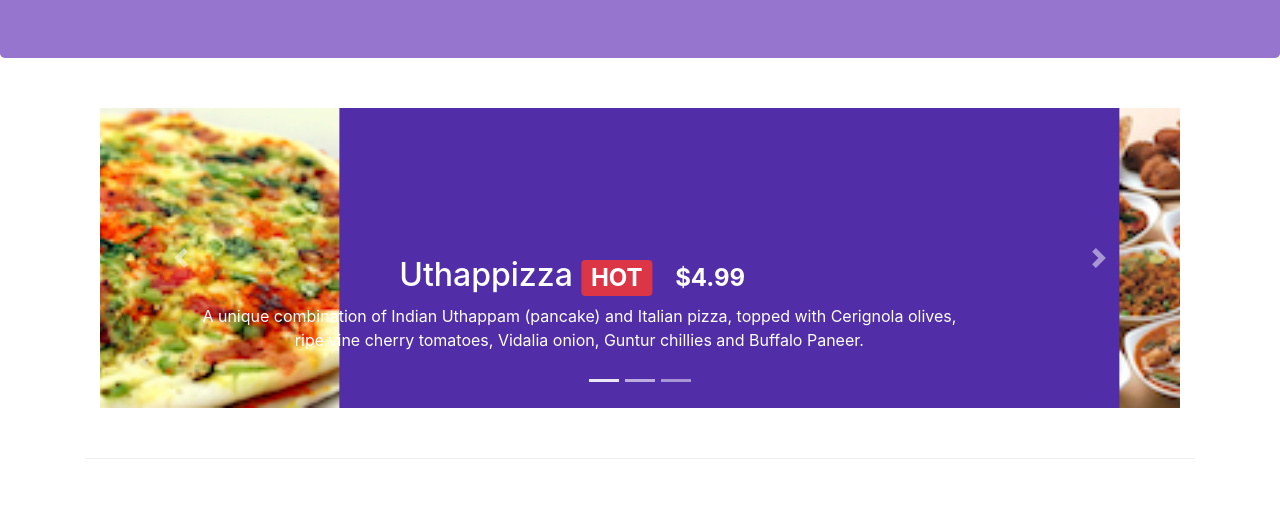
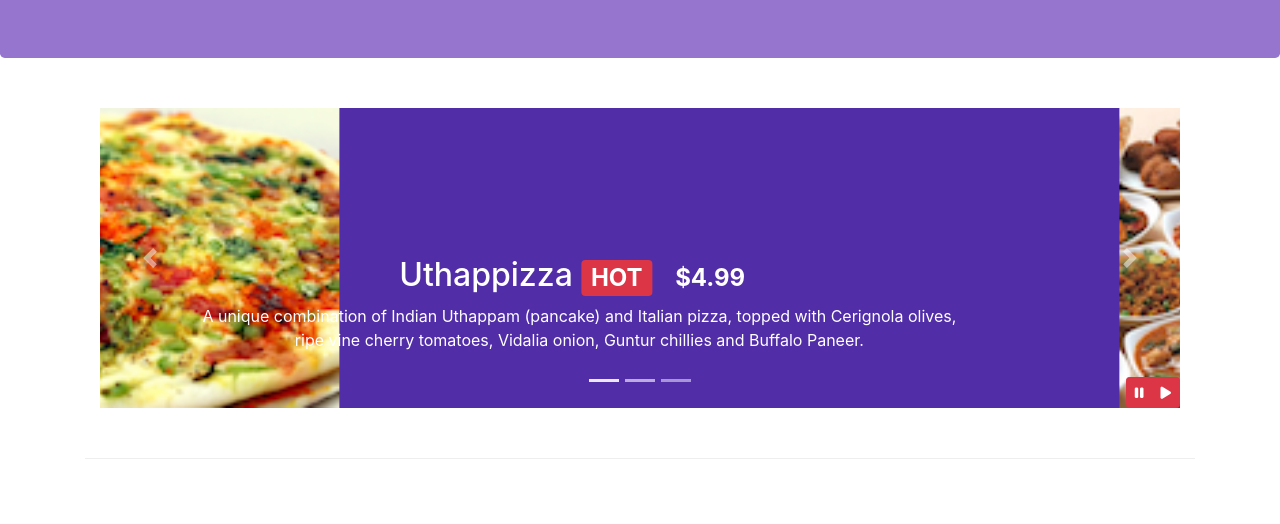
Before and after one commit to tiffanyiscool/intro-to-bootstrap, a plain HTML site: page conFusion/index.html in a window 1280 px wide. Shown: the part 276-800 px from the top of the page. Drawn offline with nearby package versions, Linux system fonts and the light colour scheme.

Commit message:
bootstrap jquery

```diff
--- a/conFusion/CSS/styles.css
+++ b/conFusion/CSS/styles.css
@@ -59,3 +59,25 @@ height: 300px;
   left: 0;
   min-height: 300px;
 }
+
+#carouselButton {
+  right:0px;
+  position: absolute;
+  bottom: 0px;
+}
+
+.carousel-control-prev {
+  width: 40px;
+  height: 40px;
+  top: 50%;
+  margin-left: 30px;
+  transform: translateY(-50%);
+  }
+
+  .carousel-control-next {
+  width: 40px;
+  height: 40px;
+  top: 50%;
+  margin-right: 30px;
+  transform: translateY(-50%);
+  }
--- a/conFusion/index.html
+++ b/conFusion/index.html
@@ -217,17 +217,25 @@
                 </div>
                 <!-- buttons at bottom of carousel -->
                 <ol class="carousel-indicators">
-                    <li data-target="#mycarousel" data-slide-to="0" class="active"></li>
-                    <li data-target="#mycarousel" data-slide-to="1"></li>
-                    <li data-target="#mycarousel" data-slide-to="2"></li>
+                  <li data-target="#mycarousel" data-slide-to="0" class="active"></li>
+                  <li data-target="#mycarousel" data-slide-to="1"></li>
+                  <li data-target="#mycarousel" data-slide-to="2"></li>
                 </ol>
                 <!-- nav arrows for carousel -->
                 <a class="carousel-control-prev" href="#mycarousel" role="button" data-slide="prev">
-                    <span class="carousel-control-prev-icon"></span>
+                  <span class="carousel-control-prev-icon"></span>
                 </a>
                 <a class="carousel-control-next" href="#mycarousel" role="button" data-slide="next">
-                    <span class="carousel-control-next-icon"></span>
+                  <span class="carousel-control-next-icon"></span>
                 </a>
+              </div>
+              <div class="btn-group" id="carouselButton">
+                  <button class="btn btn-danger btn-sm" id="carousel-pause">
+                    <span class="fa fa-pause"></span>
+                  </button>
+                  <button class="btn btn-danger btn-sm" id="carousel-play">
+                    <span class="fa fa-play"></span>
+                  </button>
               </div>
           </div>
         </div>
@@ -344,5 +352,16 @@
             $('[data-toggle="tooltip"]').tooltip();
         });
     </script>
+    <script>
+        $(document).ready(function(){
+            $("#mycarousel").carousel( { interval: 2000 } );
+            $("#carousel-pause").click(function(){
+                $("#mycarousel").carousel('pause');
+            });
+            $("#carousel-play").click(function(){
+                $("#mycarousel").carousel('cycle');
+            });
+        });
+    </script>
   </body>
 </html>
```
